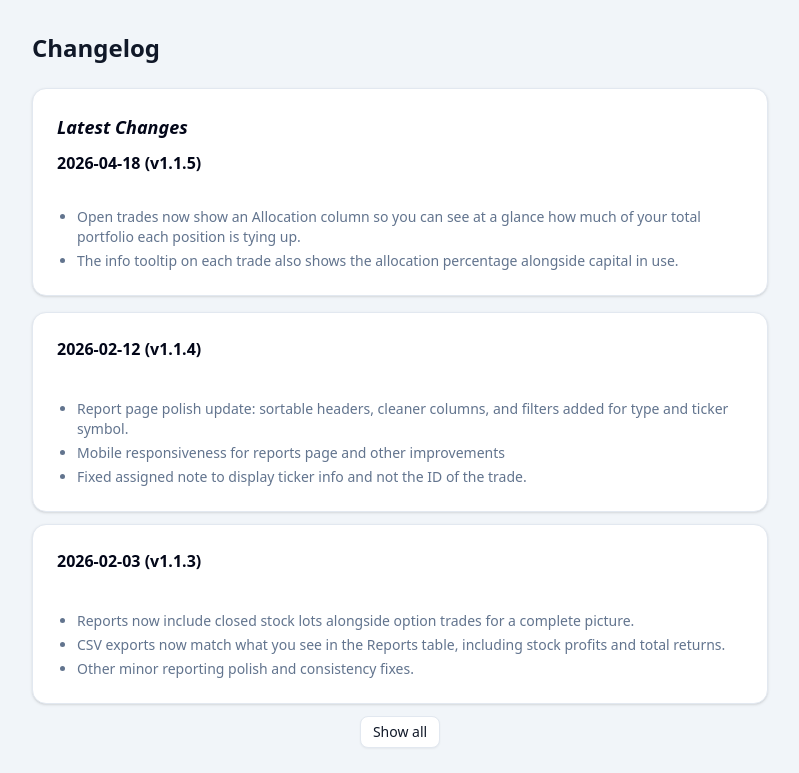
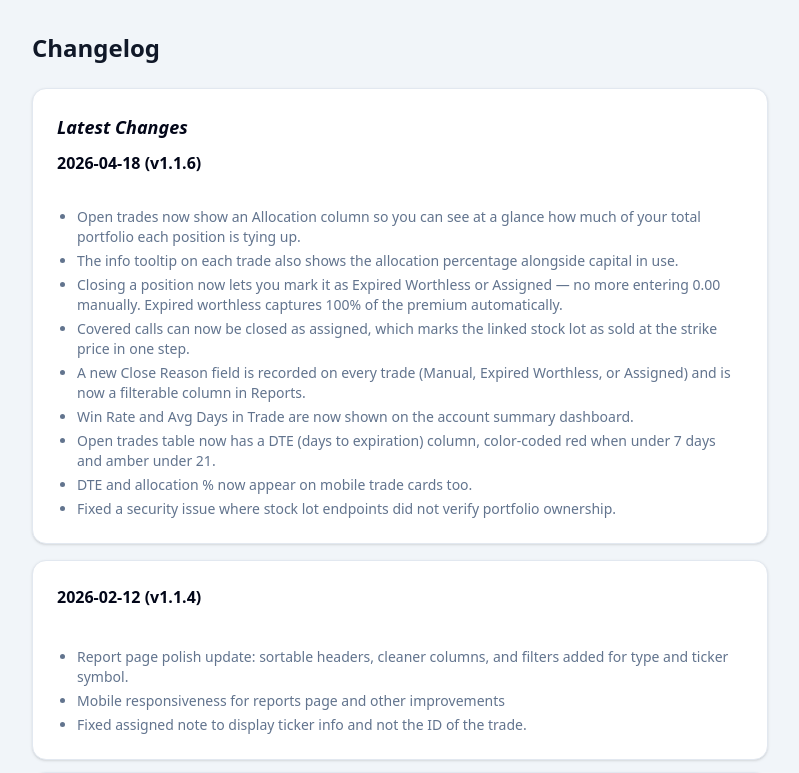
Before and after one commit to boostmx/wheel-strat-tracker, a Next.js app: page /changelog in a window 1280 px wide. Shown: the top 773 px of the page, without its empty margins (240-1039 px from the left). Built offline with nearby package versions, Linux system fonts and the light colour scheme; no server answers.

Commit message:
changelog update

```diff
--- a/src/data/changelog.ts
+++ b/src/data/changelog.ts
@@ -7,10 +7,17 @@ export interface ChangelogEntry {
 export const changelog: ChangelogEntry[] = [
   {
     date: "2026-04-18",
-    version: "v1.1.5",
+    version: "v1.1.6",
     highlights: [
       "Open trades now show an Allocation column so you can see at a glance how much of your total portfolio each position is tying up.",
       "The info tooltip on each trade also shows the allocation percentage alongside capital in use.",
+      "Closing a position now lets you mark it as Expired Worthless or Assigned — no more entering 0.00 manually. Expired worthless captures 100% of the premium automatically.",
+      "Covered calls can now be closed as assigned, which marks the linked stock lot as sold at the strike price in one step.",
+      "A new Close Reason field is recorded on every trade (Manual, Expired Worthless, or Assigned) and is now a filterable column in Reports.",
+      "Win Rate and Avg Days in Trade are now shown on the account summary dashboard.",
+      "Open trades table now has a DTE (days to expiration) column, color-coded red when under 7 days and amber under 21.",
+      "DTE and allocation % now appear on mobile trade cards too.",
+      "Fixed a security issue where stock lot endpoints did not verify portfolio ownership.",
     ],
   },
   {
```
